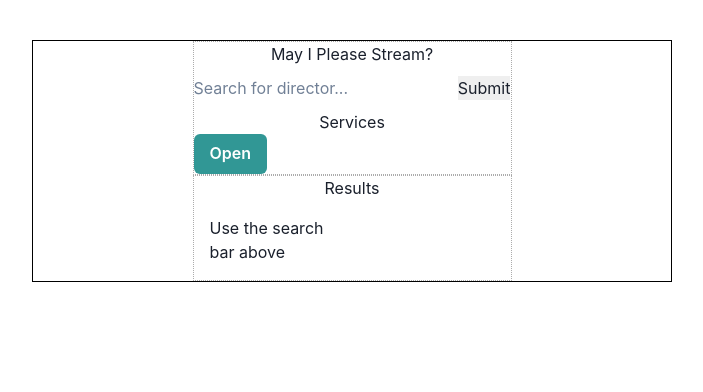
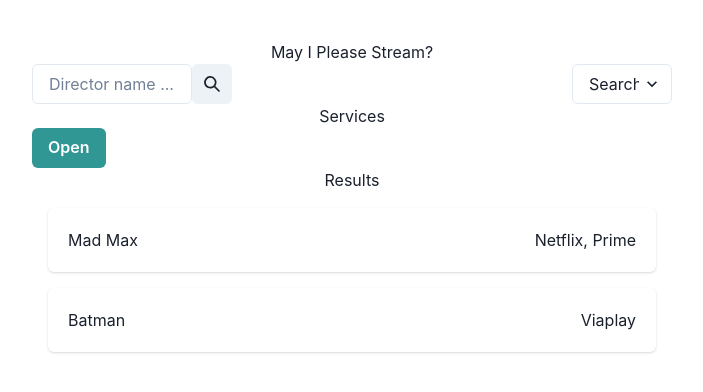
Before and after one commit to JakobSchauser/MayIPleaseStream, a React (Create React App) app in the folder may-i-please-stream/: page / in a window 1280 px wide. Shown: the top 392 px of the page, without its empty margins (288-991 px from the left). Built offline with nearby package versions, Linux system fonts and the light colour scheme.

Commit message:
already much better

```diff
--- a/may-i-please-stream/package.json
+++ b/may-i-please-stream/package.json
@@ -4,6 +4,7 @@
   "private": true,
   "proxy": "http://127.0.0.1:5000/",
   "dependencies": {
+    "@chakra-ui/icons": "^2.1.0",
     "@chakra-ui/react": "^2.8.0",
     "@emotion/react": "^11.11.1",
     "@emotion/styled": "^11.11.0",
--- a/may-i-please-stream/src/App.js
+++ b/may-i-please-stream/src/App.js
@@ -3,9 +3,9 @@ import {useState} from 'react';
 import * as React from 'react'
 
 // 1. import `ChakraProvider` component
-import { ChakraProvider } from '@chakra-ui/react'
+import { ChakraProvider, Divider } from '@chakra-ui/react'
+import { Card, CardHeader, CardBody, CardFooter } from '@chakra-ui/react'
 import { Checkbox, CheckboxGroup } from '@chakra-ui/react'
-import { Card, CardHeader, CardBody, CardFooter } from '@chakra-ui/react'
 import {
   Drawer,
   DrawerBody,
@@ -15,11 +15,24 @@ import {
   DrawerContent,
   DrawerCloseButton,
 } from '@chakra-ui/react'
+import {
+  FormControl,
+  FormLabel,
+  FormErrorMessage,
+  FormHelperText,
+} from '@chakra-ui/react'
 import { Button } from '@chakra-ui/react'
 import { Input } from '@chakra-ui/react'
 import { useDisclosure } from '@chakra-ui/react'
-import { VStack } from '@chakra-ui/react'
-
+import { VStack, HStack } from '@chakra-ui/react'
+import { Center } from '@chakra-ui/react'
+import { Select } from '@chakra-ui/react'
+import { Flex } from '@chakra-ui/react'
+import { Spacer } from '@chakra-ui/react'
+// import { ChevronDownIcon } from '@chakra-ui/icons'
+import { SearchIcon } from '@chakra-ui/icons'
+import { IconButton } from '@chakra-ui/react'
+import { Box } from '@chakra-ui/react'
 
 export default function App() {
   // 2. Wrap ChakraProvider at the root of your app
@@ -31,11 +44,14 @@ export default function App() {
 }
 
 
+
+
 function MainApp() {
   const [services, setServices] = useState(Array(7).fill(false));
-  const [data, setData] = useState([{"title":"Use the search bar above","services":""}]);
+  const [data, setData] = useState([{"title":"Mad Max","services":"Netflix, Prime"}, {"title":"Batman","services":"Viaplay"}]);
   // const [search, setSearch] = useState("");
   let availableServices = ["Netflix", "Filmstriben", "Disney+", "HBO MAX", "Prime Video", "Sky Showtime", "Viaplay"];
+
   function handleTickboxCheck(i) {
     var newServices = services.slice();
     var a = 1;
@@ -46,8 +62,8 @@ function MainApp() {
 
 
   function onSubmit(event) {
-
     event.preventDefault();
+    console.log(event.target[0].value);
     // Using fetch to fetch the api from
     // flask server it will be redirected to proxy
 
@@ -89,18 +105,21 @@ function MainApp() {
     <div className="app-frame">
       <div className="header">
         <h2 className='title'>May I Please Stream?</h2>
-        <SearchBar handleSubmit = {onSubmit}/>
+        {/* <SearchBar handleSubmit = {onSubmit}/> */}
+        <InputField onSubmit = {onSubmit}/>
         <h3 className='title'> Services</h3>
         <DrawerExample services={ availableServices } handleTickboxCheck= { handleTickboxCheck }/>
       </div>
     <div className="results-frame">
       <h3 className='title'>Results</h3>
       <div className="results">
+        <VStack spacing={4} align='stretch'>
         {data.map(function (item, i){
           if(item){
             return <Result name={item["title"]} services={item["services"]} />
           }
         })}
+        </VStack>
       </div>
     </div>
     </div>
@@ -108,30 +127,64 @@ function MainApp() {
   );
 }
 
+
+function ActionDropdown({setSearchMode}) {
+  return(
+  <Select  onChange={(event) => setSearchMode(event) } width = "100%">
+    <option value='Director'>Search by Director</option>
+    <option value='Actor'>Search by Actor</option>
+    <option value='Genre'>Search by Genre</option>
+  </Select>
+  )
+}
+
 function Result({name, services}) {
   return (
-  <>
-  <div>
-    {name}
-  </div>
-  <div>
-    {services}
-  </div></>);
-}
-
-function SearchBar({handleSubmit}) {
-  return (
-    <>
-    <form className="search-bar" onSubmit={handleSubmit}>
-    <div >
-      <input type="text" placeholder="Search for director..." />
-    </div>
-    <input type="submit" value="Submit" />
-    </form>
-    </>
+    <Card>
+      <CardBody>
+        <Flex spacing={4} >
+          <h3>{name}</h3>
+          <Spacer />
+          <h2> {services} </h2>
+        </Flex>
+        </CardBody>
+    </Card>
   );
 }
 
+function SearchBar({onSubmit, searchMode}) {
+  return (
+    <form onSubmit={(e) => onSubmit(e)}>
+      <Flex spacing={4} width = "200%">
+        <Input placeholder= {String(searchMode) + " name ..."}  width='auto'  />
+        <IconButton type="submit" aria-label='Search database' icon={<SearchIcon />} />
+      </Flex>
+    </form>
+  );
+}
+
+
+function InputField({onSubmit}) {
+  const [searchMode, setSearchMode] = useState("Director");
+
+  function onSearchModeChange(event) {
+    setSearchMode(event.target.value);
+  }
+
+  return (
+    // <Flex spacing={4} >
+    <Flex spacing={4} >
+    <Box width = "100px">
+    <SearchBar onSubmit = {onSubmit} searchMode = {searchMode}/>
+    </Box>
+    <Spacer />
+    <Box width = "100px">
+    <ActionDropdown setSearchMode={onSearchModeChange}/>
+    </Box>
+    </Flex>
+  // </Flex>
+  );
+}
 
 function DrawerExample({services , handleTickboxCheck}) {
   const { isOpen, onOpen, onClose } = useDisclosure()
--- a/may-i-please-stream/src/index.css
+++ b/may-i-please-stream/src/index.css
@@ -14,17 +14,12 @@ code {
 
 .app-frame{
   width: 50%;
-  border: 1px solid black;
+  /* border: 1px solid black; */
   margin: auto;
   margin-top: 40px;
 
 }
 
-.results-frame{
-  width: 50%;
-  border: 1px dotted rgb(172, 172, 172);
-  margin: auto;
-}
 
 .title{
   text-align: center;
@@ -39,18 +34,14 @@ code {
   margin-bottom: 10px;
 }
 
-/* container */
-.results {
-  display: grid;
-  grid-template-columns: 1fr 1fr;
-}
+
 
 /* container */
-.header {
+/* .header {
   width: 50%;
   border: 1px dotted rgb(172, 172, 172);
   margin: auto;
-}
+} */
 
 
 /* columns */
```
Also changed, not shown: 2 other files (tests, documents, lock files or other folders).
